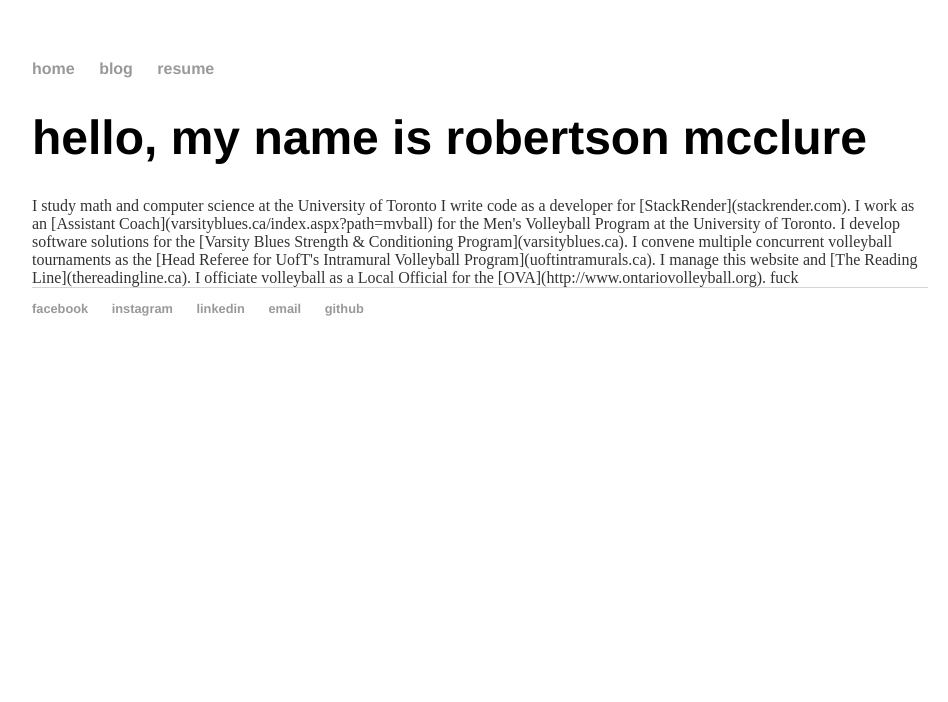
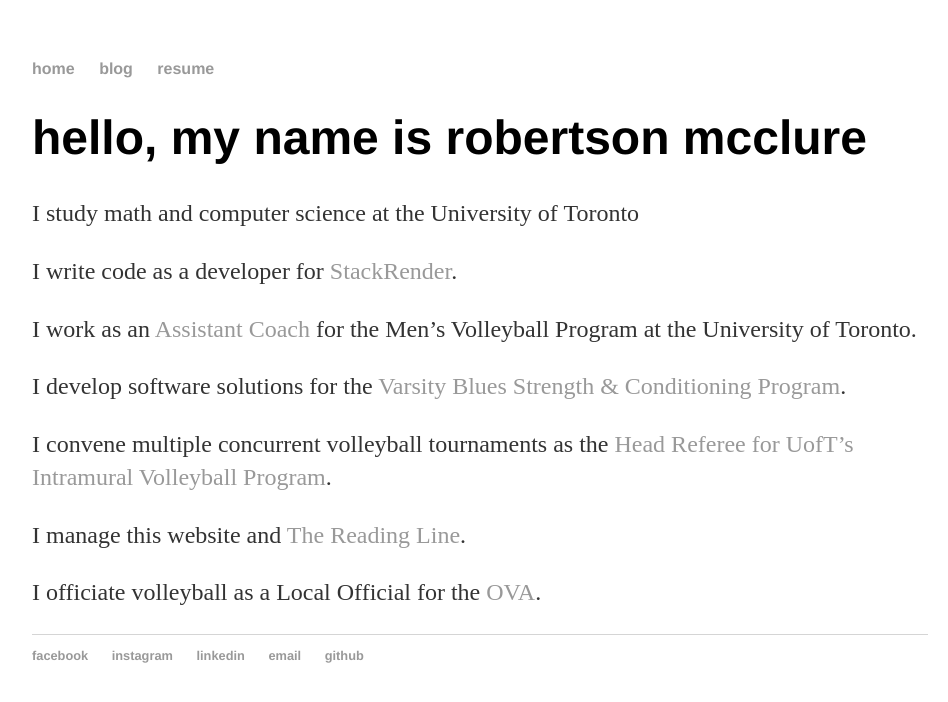
Before and after one commit to robertsonmcclure/robertsonmcclure.github.io, a Jekyll site: the page built from index.html, in a window 1280 px wide. Shown: the top 702 px of the page, without its empty margins (160-1108 px from the left). Built offline with Jekyll 4.4.1, drawn with Linux system fonts in a browser that asks for light colours; the list of posts is cut into pages by our own code; some of the changed lines change nothing that is shown.

Commit message:
commited using script

```diff
--- a/_includes/about.md
+++ b/_includes/about.md
@@ -11,5 +11,3 @@ I convene multiple concurrent volleyball tournaments as the [Head Referee for Uo
 I manage this website and [The Reading Line](thereadingline.ca).
 
 I officiate volleyball as a Local Official for the [OVA](http://www.ontariovolleyball.org).
-
-fuck
--- /dev/null
+++ b/_plugins/markdown.rb
@@ -0,0 +1,23 @@
+=begin
+  Jekyll tag to include Markdown text from _includes directory preprocessing with Liquid.
+  Usage:
+    {% markdown <filename> %}
+  Dependency:
+    - kramdown
+=end
+module Jekyll
+  class MarkdownTag < Liquid::Tag
+    def initialize(tag_name, text, tokens)
+      super
+      @text = text.strip
+    end
+    require "kramdown"
+    def render(context)
+      tmpl = File.read File.join Dir.pwd, "_includes", @text
+      site = context.registers[:site]
+      tmpl = (Liquid::Template.parse tmpl).render site.site_payload
+      html = Kramdown::Document.new(tmpl).to_html
+    end
+  end
+end
+Liquid::Template.register_tag('markdown', Jekyll::MarkdownTag)
--- a/index.html
+++ b/index.html
@@ -5,5 +5,5 @@ title: home
 <h1>hello, my name is robertson mcclure</h1>
 
 <div class="post">
-  {% include about.md %}
+  {% markdown about.md %}
 </div>
```
